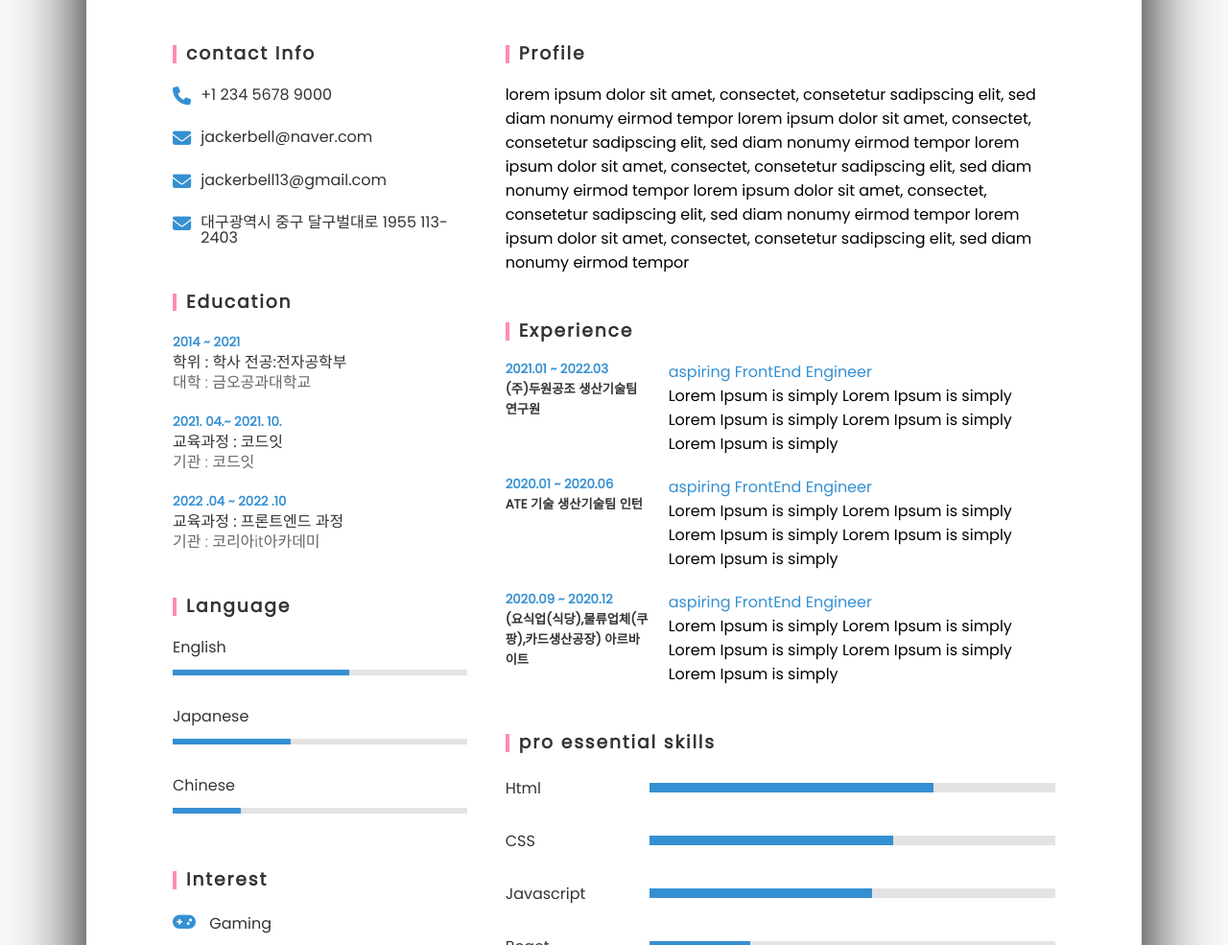
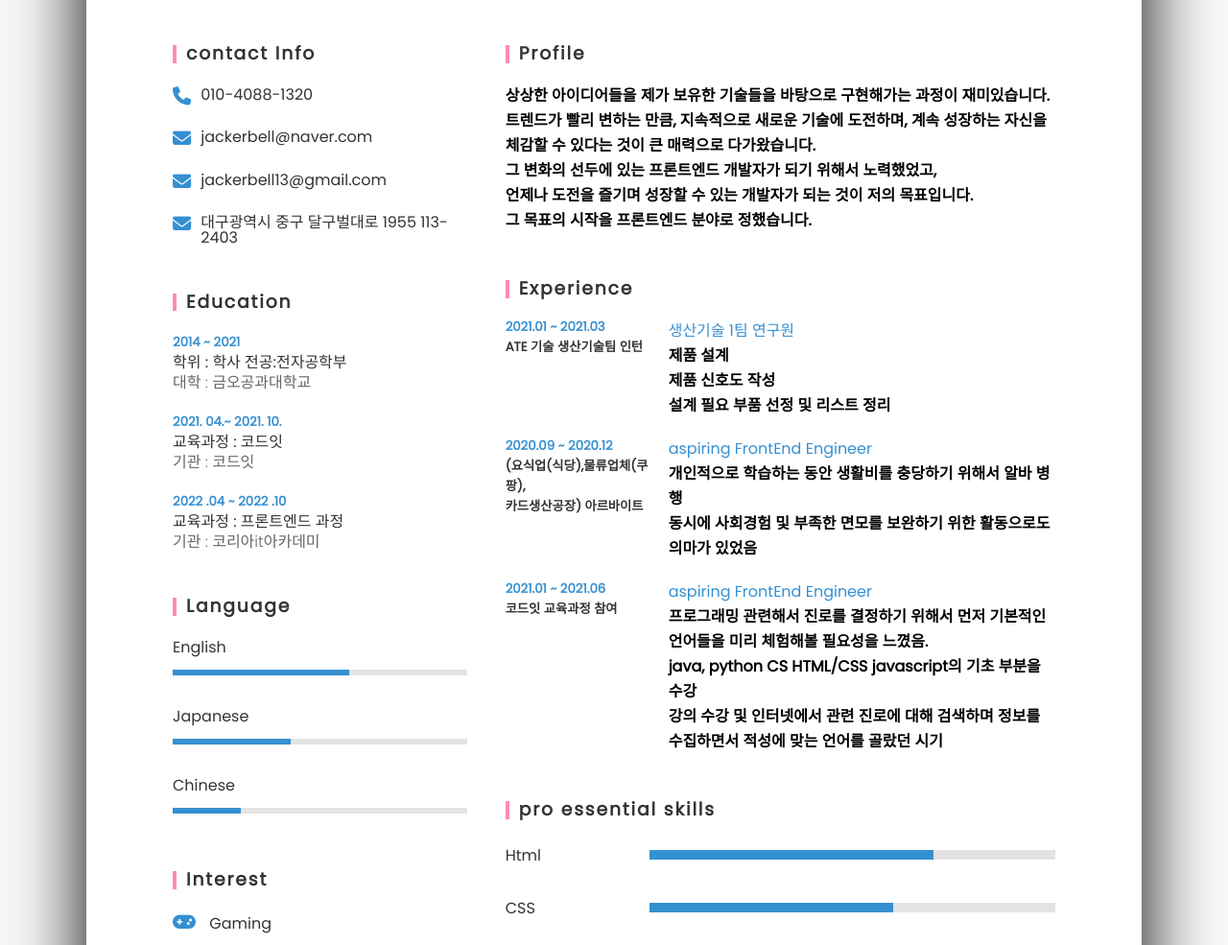
Before and after one commit to jackerbell/Resume, a plain HTML site: page html/index.html in a window 1280 px wide. Shown: the part 411-1396 px from the top of the page at 96% size. Drawn offline with Linux system fonts and the light colour scheme.

Commit message:
2022-10-30 update
배포 전 마지막 수정

```diff
--- a/css/style.css
+++ b/css/style.css
@@ -168,6 +168,7 @@ h6
   flex-direction: column;
 }
 
+
 .language li span
 {
   color: #333;
@@ -211,6 +212,11 @@ p
   display: flex;
   flex-direction: row;
   margin: 20px 0;
+}
+
+.about p
+{
+  font-weight: 600;
 }
 
 .about .box .year_company
--- a/html/index.html
+++ b/html/index.html
@@ -1,7 +1,7 @@
 <!DOCTYPE html>
 <html lang="en">
   <head>
-    <title></title>
+    <title>Resume</title>
     <meta charset="UTF-8">
     <meta name="viewport" content="width=device-width, initial-scale=1">
     <link href="../css/style.css" rel="stylesheet">
@@ -37,7 +37,7 @@
           <ul>
             <li>
               <span class="icon"><i class="fa-solid fa-phone"></i></span>
-              <span class="text">+1 234 5678 9000</span>
+              <span class="text">010-4088-1320</span>
             </li>
             <li>
               <span class="icon"><i class="fa-solid fa-envelope"></i></span>
@@ -107,11 +107,12 @@
           <div class="about">
             <h3>Profile</h3>
             <p>
-              lorem ipsum dolor sit amet, consectet, consetetur sadipscing elit, sed diam nonumy eirmod tempor
-              lorem ipsum dolor sit amet, consectet, consetetur sadipscing elit, sed diam nonumy eirmod tempor
-              lorem ipsum dolor sit amet, consectet, consetetur sadipscing elit, sed diam nonumy eirmod tempor
-              lorem ipsum dolor sit amet, consectet, consetetur sadipscing elit, sed diam nonumy eirmod tempor
-              lorem ipsum dolor sit amet, consectet, consetetur sadipscing elit, sed diam nonumy eirmod tempor
+              상상한 아이디어들을 제가 보유한 기술들을 바탕으로 구현해가는 과정이 재미있습니다. <br>
+              트렌드가 빨리 변하는 만큼, 지속적으로 새로운 기술에 도전하며, 계속 성장하는 자신을  <br>
+              체감할 수 있다는 것이 큰 매력으로 다가왔습니다. <br>
+              그 변화의 선두에 있는 프론트엔드 개발자가 되기 위해서 노력했었고, <br>
+              언제나 도전을 즐기며 성장할 수 있는 개발자가 되는 것이 저의 목표입니다. <br>
+              그 목표의 시작을 프론트엔드 분야로 정했습니다.    <br>
             </p>
           </div>
 
@@ -122,43 +123,16 @@
             <div class="box">
 
               <div class="year_company">
-
-                <h5>2021.01 ~ 2022.03</h5>
-                <h5>(주)두원공조 생산기술팀 연구원</h5>
-
-              </div>
-
-              <div class="text">
-
-                <h4>aspiring FrontEnd Engineer</h4>
-
-                <p>
-                  Lorem Ipsum is simply
-                  Lorem Ipsum is simply
-                  Lorem Ipsum is simply
-                  Lorem Ipsum is simply
-                  Lorem Ipsum is simply
-                </p>
-
-              </div>
-
-            </div>
-
-            <div class="box">
-
-              <div class="year_company">
-                <h5>2020.01 ~ 2020.06</h5>
+                <h5>2021.01 ~ 2021.03</h5>
                 <h5>ATE 기술 생산기술팀 인턴</h5>
               </div>
 
               <div class="text">
-                <h4>aspiring FrontEnd Engineer</h4>
+                <h4>생산기술 1팀 연구원</h4>
                 <p>
-                  Lorem Ipsum is simply
-                  Lorem Ipsum is simply
-                  Lorem Ipsum is simply
-                  Lorem Ipsum is simply
-                  Lorem Ipsum is simply
+                  제품 설계<br>
+                  제품 신호도 작성<br>
+                  설계 필요 부품 선정 및 리스트 정리<br>
                 </p>
               </div>
 
@@ -168,17 +142,32 @@
 
               <div class="year_company">
                 <h5>2020.09 ~ 2020.12</h5>
-                <h5>(요식업(식당),물류업체(쿠팡),카드생산공장) 아르바이트</h5>
+                <h5>(요식업(식당),물류업체(쿠팡),<br>카드생산공장) 아르바이트</h5>
               </div>
 
               <div class="text">
                 <h4>aspiring FrontEnd Engineer</h4>
                 <p>
-                  Lorem Ipsum is simply
-                  Lorem Ipsum is simply
-                  Lorem Ipsum is simply
-                  Lorem Ipsum is simply
-                  Lorem Ipsum is simply
+                  개인적으로 학습하는 동안 생활비를 충당하기 위해서 알바 병행 <br>
+                  동시에 사회경험 및 부족한 면모를 보완하기 위한 활동으로도 의마가 있었음 <br>
+                </p>
+              </div>
+
+            </div>
+
+            <div class="box">
+
+              <div class="year_company">
+                <h5>2021.01 ~ 2021.06</h5>
+                <h5>코드잇 교육과정 참여</h5>
+              </div>
+
+              <div class="text">
+                <h4>aspiring FrontEnd Engineer</h4>
+                <p>
+                  프로그래밍 관련해서 진로를 결정하기 위해서 먼저 기본적인 언어들을 미리 체험해볼 필요성을 느꼈음. <br>
+                  java, python CS HTML/CSS javascript의 기초 부분을 수강 <br>
+                  강의 수강 및 인터넷에서 관련 진로에 대해 검색하며 정보를 수집하면서 적성에 맞는 언어를 골랐던 시기 <br>
                 </p>
               </div>
 
```
